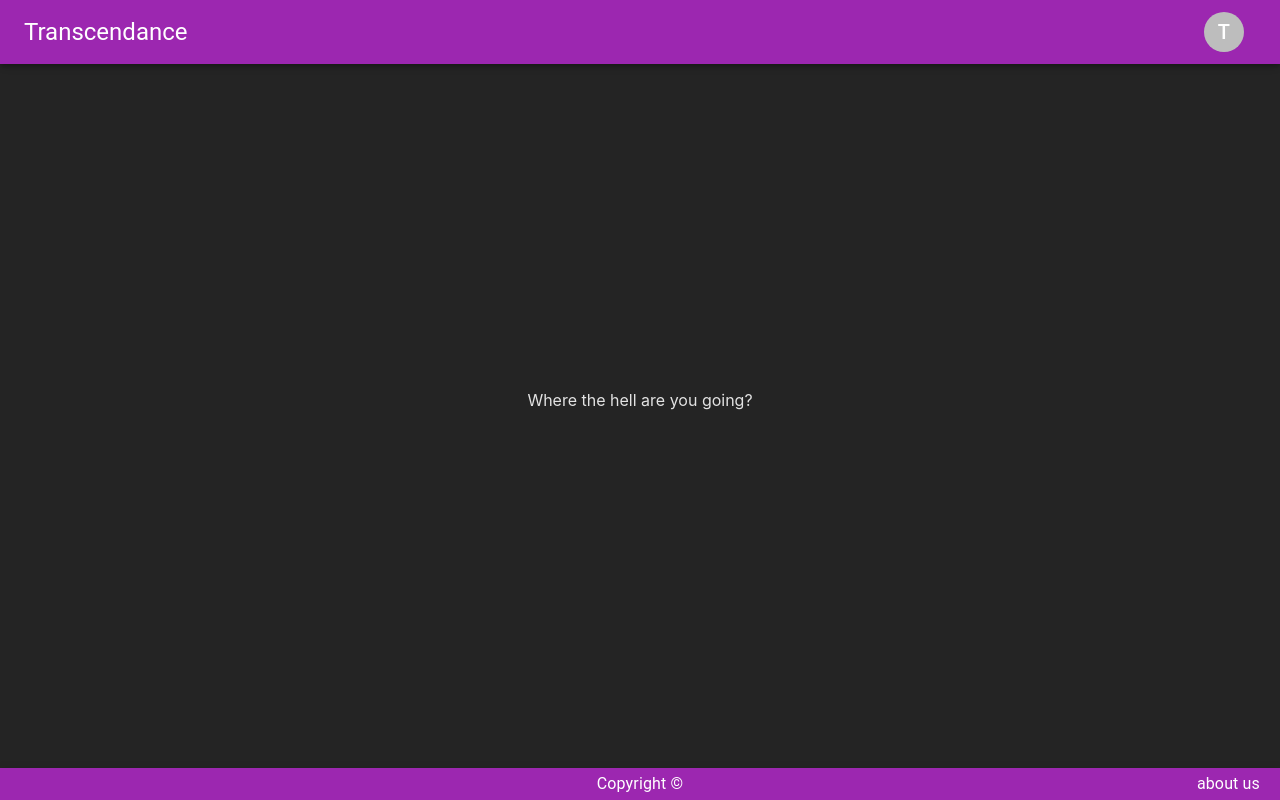
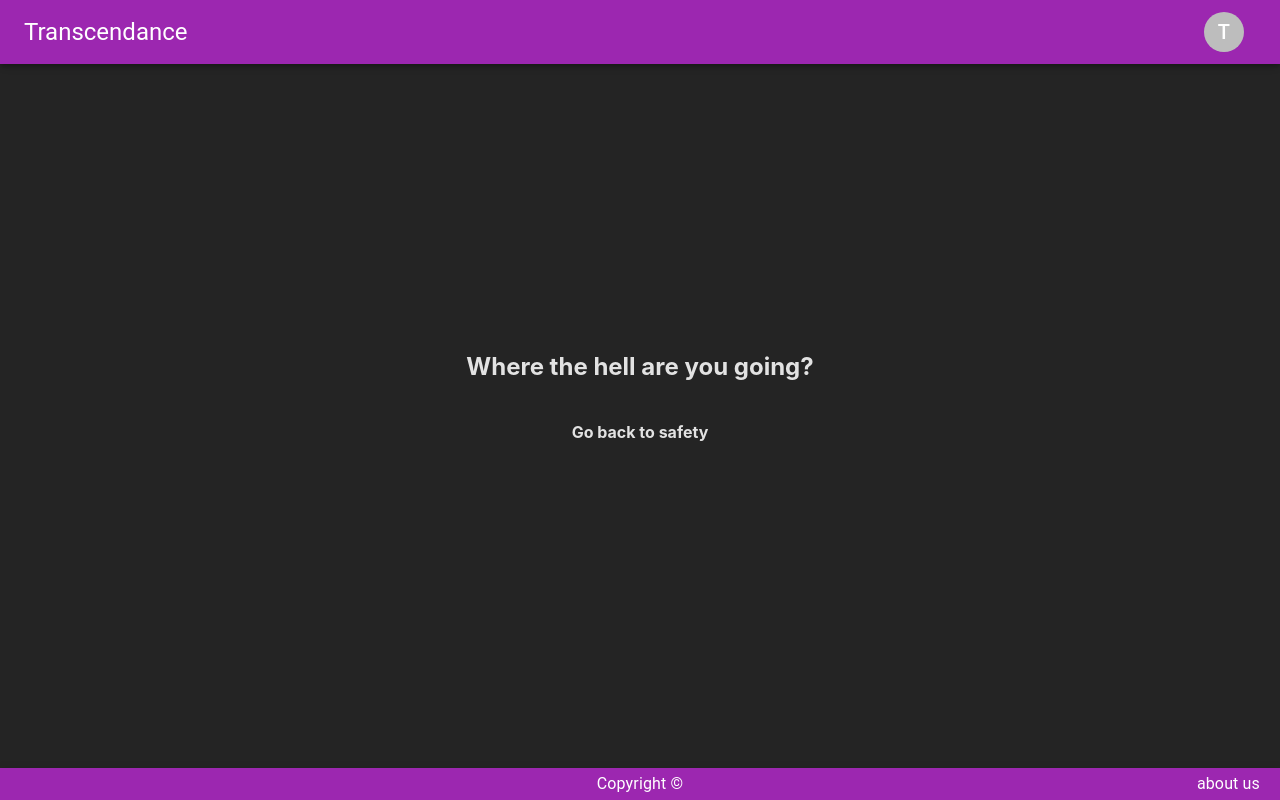
Before and after one commit to xApologize/ft_transcendence, a React (Vite) app in the folder frontend/: page /Settings in a window 1280 px wide. Built offline with nearby package versions, Linux system fonts and the light colour scheme.

Commit message:
add new 404 page

```diff
--- a/frontend/src/Pages/404page.tsx
+++ b/frontend/src/Pages/404page.tsx
@@ -1,21 +1,28 @@
 import styled from '@emotion/styled';
 import Header from '../Components/Header';
 import Footer from '../Components/Footer';
+import { useNavigate } from 'react-router-dom';
 
 const StyledPageNotFound = styled.div`
     height: 100%;
     width: 100%;
     display: flex;
+    flex-direction: column;
     justify-content: center;
     align-items: center;
 `;
 
 function NotFound() {
+    const navigate = useNavigate();
+    const handleClick = () => {
+        navigate('/Home');
+    };
     return (
         <>
             <Header />
             <StyledPageNotFound>
-                <p>Where the hell are you going?</p>
+                <h2>Where the hell are you going?</h2>
+                <h4 onClick={handleClick}>Go back to safety</h4>
             </StyledPageNotFound>
             <Footer />
         </>
```
